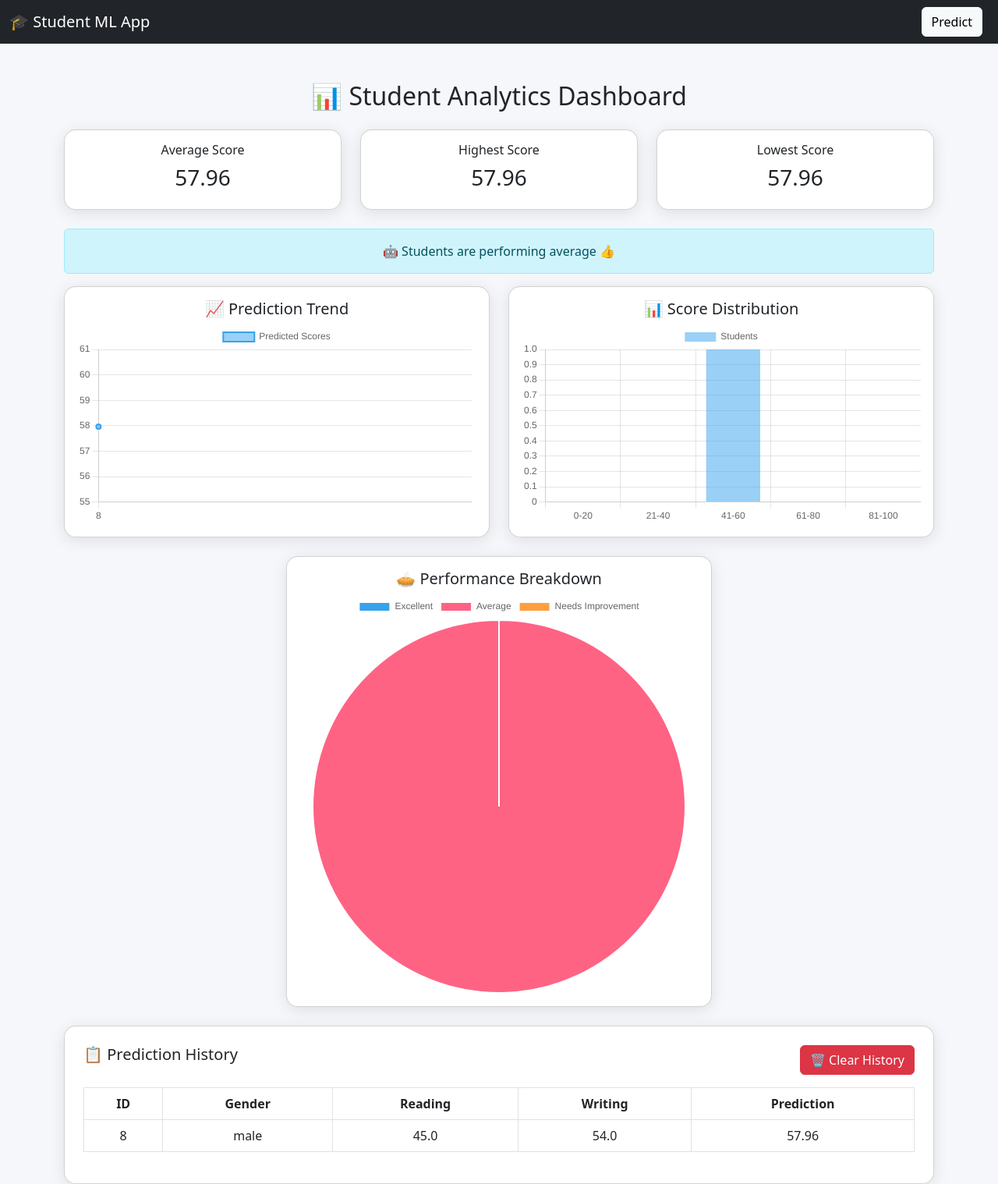
After one commit to pravinmane08/mlproject, a Flask app: page /dashboard in a window 1280 px wide. The commit adds this page. Shown: the whole page at 78% size. Run offline with Flask 3, Linux system fonts and the light colour scheme; data comes from the database, SQL or seed files in the repository; both versions use the stored data as it was after the commit.

Commit message:
improve frontend

```diff
--- a/app.py
+++ b/app.py
@@ -1,37 +1,158 @@
-from flask import Flask, request, render_template
-import numpy as np
+from flask import Flask, request, render_template, redirect
 import pandas as pd
-
-from sklearn.preprocessing import StandardScaler
+import sqlite3
 from src.pipeline.predict_pipeline import CustomData, PredictPipeline
 
-application = Flask(__name__)
-app = application
+app = Flask(__name__)
 
+# -------------------------
+# DATABASE SETUP
+# -------------------------
+def init_db():
+    conn = sqlite3.connect('students.db')
+    c = conn.cursor()
+    c.execute('''
+        CREATE TABLE IF NOT EXISTS predictions (
+            id INTEGER PRIMARY KEY AUTOINCREMENT,
+            gender TEXT,
+            reading_score REAL,
+            writing_score REAL,
+            prediction REAL
+        )
+    ''')
+    conn.commit()
+    conn.close()
+
+init_db()
+
+# -------------------------
+# ROUTES
+# -------------------------
+
+# 🏠 Home
 @app.route('/')
 def index():
     return render_template('index.html')
 
-@app.route('/predictdata', methods=['GET', 'POST'])
-def predict_datapoint():
+
+# 🧠 Prediction
+@app.route('/predict', methods=['GET', 'POST'])
+def predict():
     if request.method == 'GET':
-        return render_template('home.html')
-    else:
+        return render_template('predict.html')
+
+    try:
+        # -------------------------
+        # SAFE INPUT HANDLING
+        # -------------------------
+        gender = request.form.get('gender') or 'male'
+        ethnicity = request.form.get('ethnicity') or 'group C'
+        parental = request.form.get('parental_level_of_education') or 'some college'
+        lunch = request.form.get('lunch') or 'standard'
+        course = request.form.get('test_preparation_course') or 'none'
+
+        reading = float(request.form.get('reading_score') or 0)
+        writing = float(request.form.get('writing_score') or 0)
+
+        # -------------------------
+        # CREATE DATA OBJECT
+        # -------------------------
         data = CustomData(
-            gender=request.form.get('gender'),
-            race_ethnicity=request.form.get('ethnicity'),
-            parental_level_of_education=request.form.get('parental_level_of_education'),
-            lunch=request.form.get('lunch'),
-            test_preparation_course=request.form.get('test_preparation_course'),
-            reading_score=float(request.form.get('reading_score') or 0),
-            writing_score=float(request.form.get('writing_score') or 0)
+            gender=gender,
+            race_ethnicity=ethnicity,
+            parental_level_of_education=parental,
+            lunch=lunch,
+            test_preparation_course=course,
+            reading_score=reading,
+            writing_score=writing
         )
 
         pred_df = data.get_data_as_data_frame()
+
+        # -------------------------
+        # PREDICTION
+        # -------------------------
         predict_pipeline = PredictPipeline()
-        results = predict_pipeline.predict(pred_df)
+        result = round(predict_pipeline.predict(pred_df)[0], 2)
 
-        return render_template('home.html', results=results[0])
+        # -------------------------
+        # PERFORMANCE MESSAGE
+        # -------------------------
+        if result > 75:
+            message = "Excellent Performance 🎉"
+        elif result > 50:
+            message = "Average Performance 👍"
+        else:
+            message = "Needs Improvement ⚠️"
 
-if __name__ == "__main__":
-    app.run(host="0.0.0.0", port=5000, debug=True)
+        # -------------------------
+        # SAVE TO DATABASE
+        # -------------------------
+        conn = sqlite3.connect('students.db')
+        c = conn.cursor()
+        c.execute(
+            "INSERT INTO predictions (gender, reading_score, writing_score, prediction) VALUES (?, ?, ?, ?)",
+            (gender, reading, writing, result)
+        )
+        conn.commit()
+        conn.close()
+
+        return render_template('predict.html', result=result, message=message)
+
+    except Exception as e:
+        return render_template('predict.html', error=str(e))
+
+
+# 📊 Dashboard
+@app.route('/dashboard')
+def dashboard():
+    conn = sqlite3.connect('students.db')
+    df = pd.read_sql_query("SELECT * FROM predictions", conn)
+    conn.close()
+
+    # -------------------------
+    # ANALYTICS
+    # -------------------------
+    avg_score = round(df['prediction'].mean(), 2) if not df.empty else 0
+    max_score = round(df['prediction'].max(), 2) if not df.empty else 0
+    min_score = round(df['prediction'].min(), 2) if not df.empty else 0
+
+    # -------------------------
+    # AI INSIGHT
+    # -------------------------
+    if df.empty:
+        insight = "No data available yet ⚠️"
+    elif avg_score > 75:
+        insight = "Overall performance is excellent 🎉"
+    elif avg_score > 50:
+        insight = "Students are performing average 👍"
+    else:
+        insight = "Performance needs improvement ⚠️"
+
+    return render_template(
+        'dashboard.html',
+        tables=df.to_dict(orient='records'),
+        avg_score=avg_score,
+        max_score=max_score,
+        min_score=min_score,
+        insight=insight
+    )
+
+
+# 🗑 CLEAR HISTORY (NEW FEATURE)
+@app.route('/clear')
+def clear_history():
+    conn = sqlite3.connect('students.db')
+    c = conn.cursor()
+    c.execute("DELETE FROM predictions")
+    conn.commit()
+    conn.close()
+
+    return redirect('/dashboard')
+
+
+# -------------------------
+# RUN APP
+# -------------------------
+if __name__ == '__main__':
+    app.run(debug=True)
--- /dev/null
+++ b/templates/dashboard.html
@@ -0,0 +1,203 @@
+<!DOCTYPE html>
+<html>
+<head>
+<title>Dashboard</title>
+
+<link href="https://cdn.jsdelivr.net/npm/bootstrap@5.3.0/dist/css/bootstrap.min.css" rel="stylesheet">
+<script src="https://cdn.jsdelivr.net/npm/chart.js"></script>
+
+<style>
+body {
+    background: #f5f7fa;
+}
+
+.card {
+    border-radius: 15px;
+    box-shadow: 0px 4px 20px rgba(0,0,0,0.1);
+}
+</style>
+
+</head>
+
+<body>
+
+<!-- NAVBAR -->
+<nav class="navbar navbar-dark bg-dark">
+  <div class="container-fluid">
+    <a class="navbar-brand">🎓 Student ML App</a>
+    <div>
+      <a class="btn btn-light me-2" href="/predict">Predict</a>
+    </div>
+  </div>
+</nav>
+
+<div class="container mt-5">
+
+<h2 class="text-center mb-4">📊 Student Analytics Dashboard</h2>
+
+<!-- EMPTY DATA MESSAGE -->
+{% if tables|length == 0 %}
+<div class="alert alert-warning text-center">
+  ⚠️ No data available. Please make predictions first.
+</div>
+{% endif %}
+
+{% if tables|length > 0 %}
+
+<!-- STATS -->
+<div class="row text-center mb-4">
+  <div class="col-md-4">
+    <div class="card p-3">
+      <h6>Average Score</h6>
+      <h3>{{ avg_score }}</h3>
+    </div>
+  </div>
+
+  <div class="col-md-4">
+    <div class="card p-3">
+      <h6>Highest Score</h6>
+      <h3>{{ max_score }}</h3>
+    </div>
+  </div>
+
+  <div class="col-md-4">
+    <div class="card p-3">
+      <h6>Lowest Score</h6>
+      <h3>{{ min_score }}</h3>
+    </div>
+  </div>
+</div>
+
+<!-- INSIGHT -->
+<div class="alert alert-info text-center">
+  🤖 {{ insight }}
+</div>
+
+<!-- CHARTS -->
+<div class="row">
+
+  <div class="col-md-6">
+    <div class="card p-3 mb-4">
+      <h5 class="text-center">📈 Prediction Trend</h5>
+      <canvas id="lineChart"></canvas>
+    </div>
+  </div>
+
+  <div class="col-md-6">
+    <div class="card p-3 mb-4">
+      <h5 class="text-center">📊 Score Distribution</h5>
+      <canvas id="histogram"></canvas>
+    </div>
+  </div>
+
+</div>
+
+<div class="row">
+  <div class="col-md-6 mx-auto">
+    <div class="card p-3 mb-4">
+      <h5 class="text-center">🥧 Performance Breakdown</h5>
+      <canvas id="pieChart"></canvas>
+    </div>
+  </div>
+</div>
+
+<!-- TABLE + CLEAR BUTTON -->
+<div class="card p-4">
+  <div class="d-flex justify-content-between mb-3">
+    <h5>📋 Prediction History</h5>
+
+    <a href="/clear" class="btn btn-danger"
+       onclick="return confirm('Are you sure you want to delete all data?')">
+       🗑 Clear History
+    </a>
+  </div>
+
+  <table class="table table-bordered text-center">
+    <tr>
+      <th>ID</th>
+      <th>Gender</th>
+      <th>Reading</th>
+      <th>Writing</th>
+      <th>Prediction</th>
+    </tr>
+
+    {% for row in tables %}
+    <tr>
+      <td>{{ row.id }}</td>
+      <td>{{ row.gender }}</td>
+      <td>{{ row.reading_score }}</td>
+      <td>{{ row.writing_score }}</td>
+      <td>{{ row.prediction }}</td>
+    </tr>
+    {% endfor %}
+
+  </table>
+</div>
+
+{% endif %}
+
+</div>
+
+<!-- CHART SCRIPT -->
+{% if tables|length > 0 %}
+<script>
+const predictions = [{% for row in tables %}{{ row.prediction }},{% endfor %}];
+const labels = [{% for row in tables %}'{{ row.id }}',{% endfor %}];
+
+// LINE CHART
+new Chart(document.getElementById('lineChart'), {
+  type: 'line',
+  data: {
+    labels: labels,
+    datasets: [{
+      label: 'Predicted Scores',
+      data: predictions,
+      borderWidth: 2,
+      tension: 0.3
+    }]
+  }
+});
+
+// HISTOGRAM
+let counts = [0,0,0,0,0];
+predictions.forEach(score => {
+  if(score <= 20) counts[0]++;
+  else if(score <= 40) counts[1]++;
+  else if(score <= 60) counts[2]++;
+  else if(score <= 80) counts[3]++;
+  else counts[4]++;
+});
+
+new Chart(document.getElementById('histogram'), {
+  type: 'bar',
+  data: {
+    labels: ['0-20','21-40','41-60','61-80','81-100'],
+    datasets: [{
+      label: 'Students',
+      data: counts
+    }]
+  }
+});
+
+// PIE CHART
+let excellent = 0, average = 0, poor = 0;
+predictions.forEach(score => {
+  if(score > 75) excellent++;
+  else if(score > 50) average++;
+  else poor++;
+});
+
+new Chart(document.getElementById('pieChart'), {
+  type: 'pie',
+  data: {
+    labels: ['Excellent', 'Average', 'Needs Improvement'],
+    datasets: [{
+      data: [excellent, average, poor]
+    }]
+  }
+});
+</script>
+{% endif %}
+
+</body>
+</html>
```
Also changed, not shown: src/components/data_transformation.py (+39 -40 lines), templates/index.html (+150 -3 lines), templates/predict.html (added, +126 -0 lines), students.db (added).
